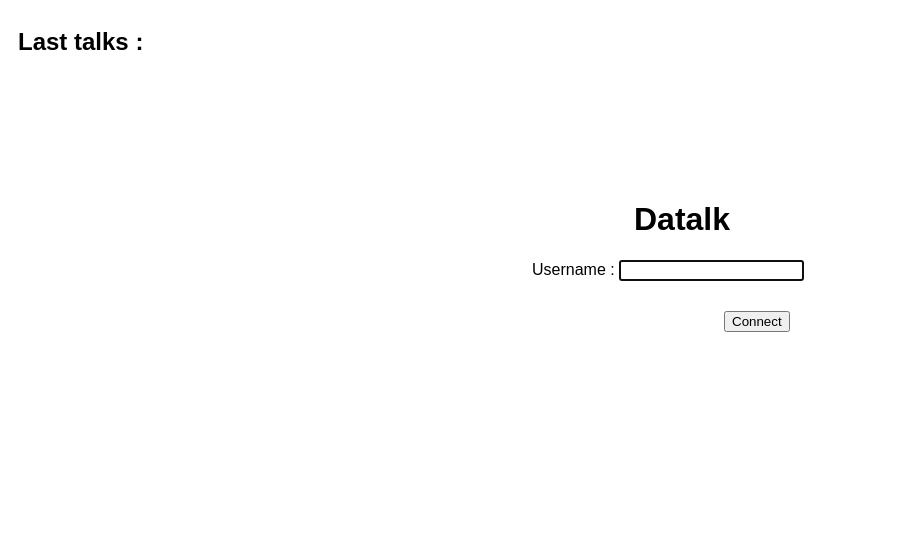
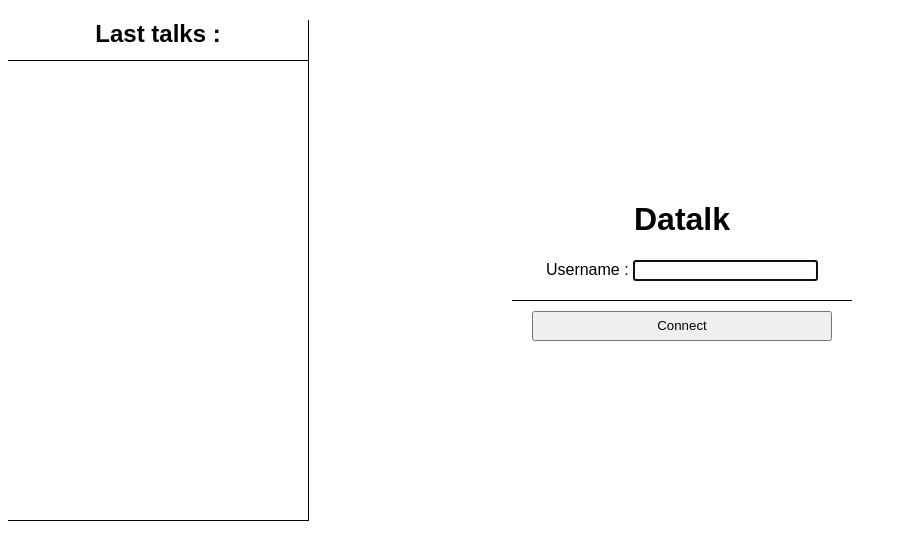
Before and after one commit to T-Dnzt/Datalk, a website: page public/index.html in a window 1280 px wide. Shown: the whole page, without its empty margins (0-907 px from the left). Drawn offline with nearby package versions, Linux system fonts and the light colour scheme; no server answers.

Commit message:
Fixed design

```diff
--- a/public/css/app.css
+++ b/public/css/app.css
@@ -20,16 +20,25 @@
   position: absolute;
   left: 40%;
   top: 20%;
+  border-bottom: 1px solid black;
 }
 
 #talks {
   width: 300px;
   height: 500px;
-  overflow-y: auto;
+  border-right: 1px solid black;
+  border-bottom: 1px solid black;
 }
 
 #talks  h2 {
-  padding-left: 10px;
+  height: 8%;
+  border-bottom: 1px solid black;
+}
+
+#talks-display {
+  height: 85%;
+  overflow-y: auto;
+
 }
 
 .center {
@@ -42,7 +51,8 @@
 
 #connect {
   margin-top: 10%;
-  margin-left: 64%;
+  width: 100%;
+  height: 30px;
 }
 
 #auth-fail, #existing-nickname {
--- a/public/index.html
+++ b/public/index.html
@@ -15,8 +15,10 @@
         <div id="login">
           <h1 class="center">Datalk</h1>
             <form id="connect-form">
-              <label for="username">Username : </label>
-              <input type="text" id="username" name="username">
+              <div class="center">
+                <label for="username">Username : </label>
+                <input type="text" id="username" name="username">
+              </div>
               <button type="submit" id="connect">Connect</button>
             </form>
             <div id="existing-nickname">This nickname is already in use. Please pick an other.</div>
@@ -24,8 +26,10 @@
         </div>
 
         <div id="talks">
-          <h2>Last talks : </h2>
-          <ul id="talks-list"></ul>
+          <h2 class="center">Last talks : </h2>
+          <div id="talks-display">
+            <ol id="talks-list"></ol>
+          </div>
         </div>
 
         <div id="tabs">
```
